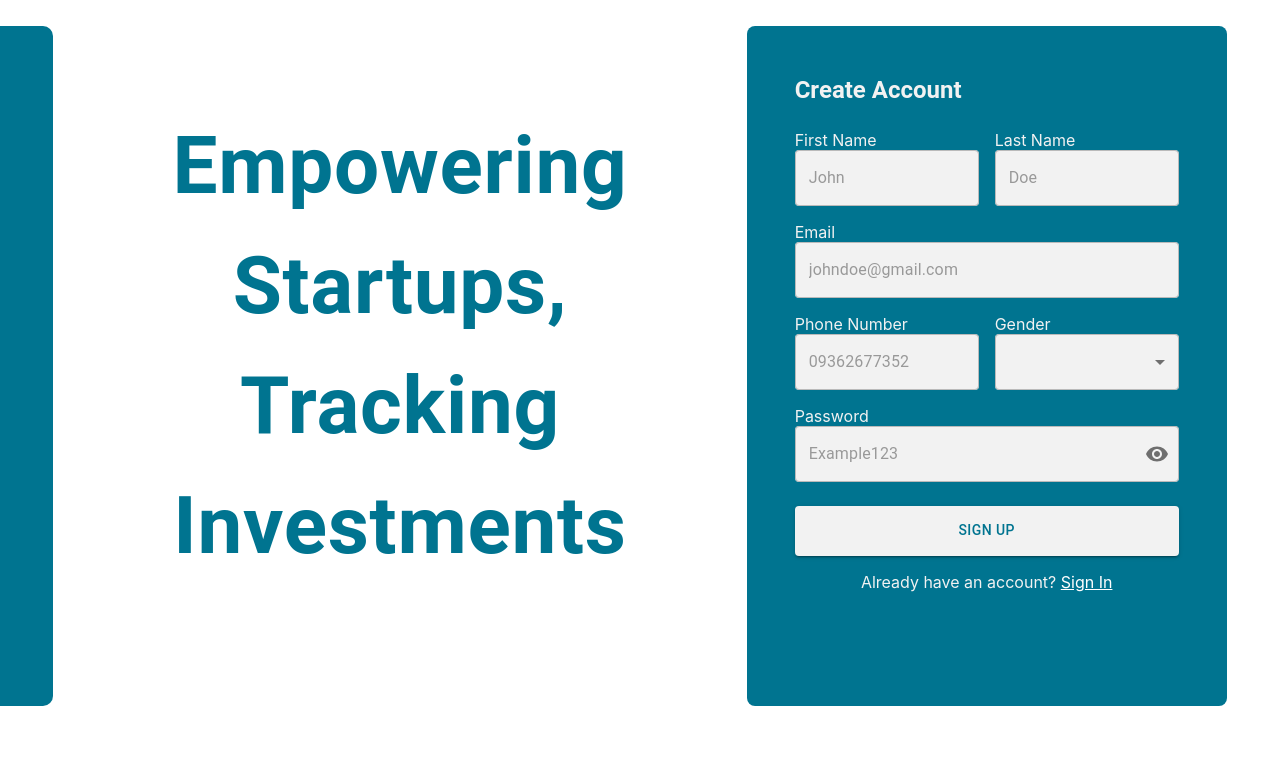
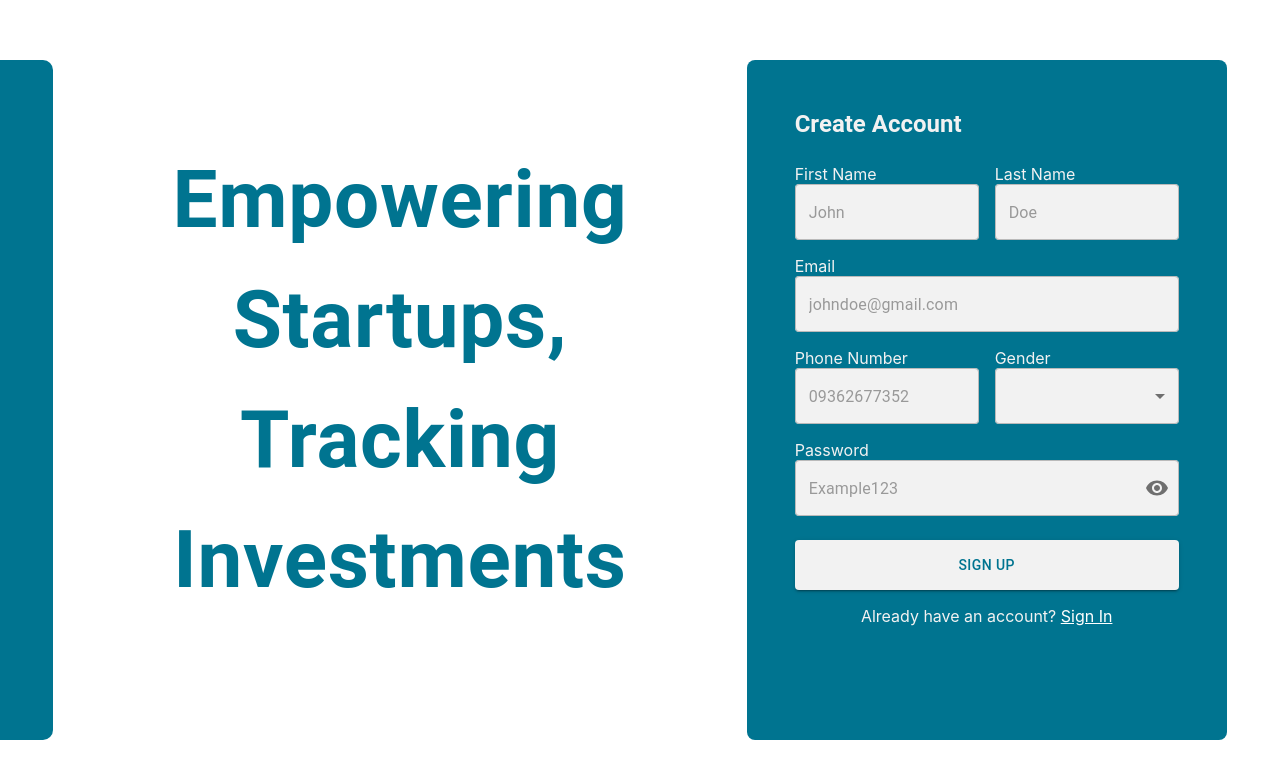
Before and after one commit to XenoviaaaFritzyyy/StartUp-Vest-Front, a React (Create React App) app: page /signup in a window 1280 px wide. Shown: the top 778 px of the page. Built offline with nearby package versions, Linux system fonts and the light colour scheme.

Commit message:
Fix signup positioning

```diff
--- a/src/Components/Signup.js
+++ b/src/Components/Signup.js
@@ -37,7 +37,8 @@ function Signup() {
     };
 
     return (
-        <Grid container style={{ minHeight: '85vh', marginTop: '2%' }}>
+        <div style={{ display: 'flex', justifyContent: 'center', alignItems: 'center', minHeight: '100vh' }}>
+            <Grid container style={{ display: 'flex', minHeight: '85vh' }}>
                 <Grid item xs={12} sm={.5} sx={{ background: 'rgba(0, 116, 144, 1)', borderRadius: '0 10px 10px 0' }}>
                 </Grid>
 
@@ -117,6 +118,7 @@ function Signup() {
                     </form>
                 </Grid>
             </Grid>
+        </div>
     );
 }
 
```
Lines whose indentation alone changed are shown as unchanged.
